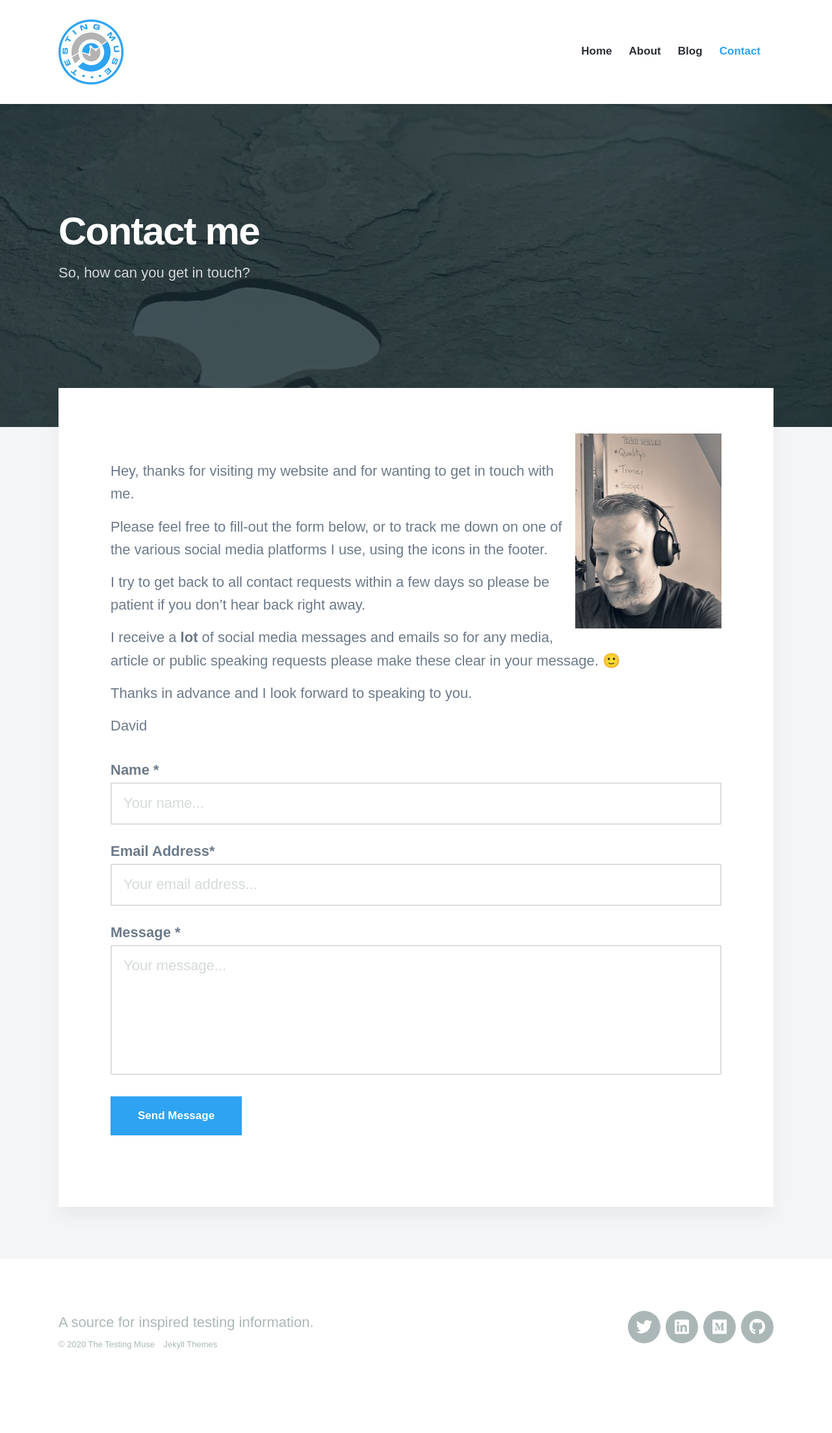
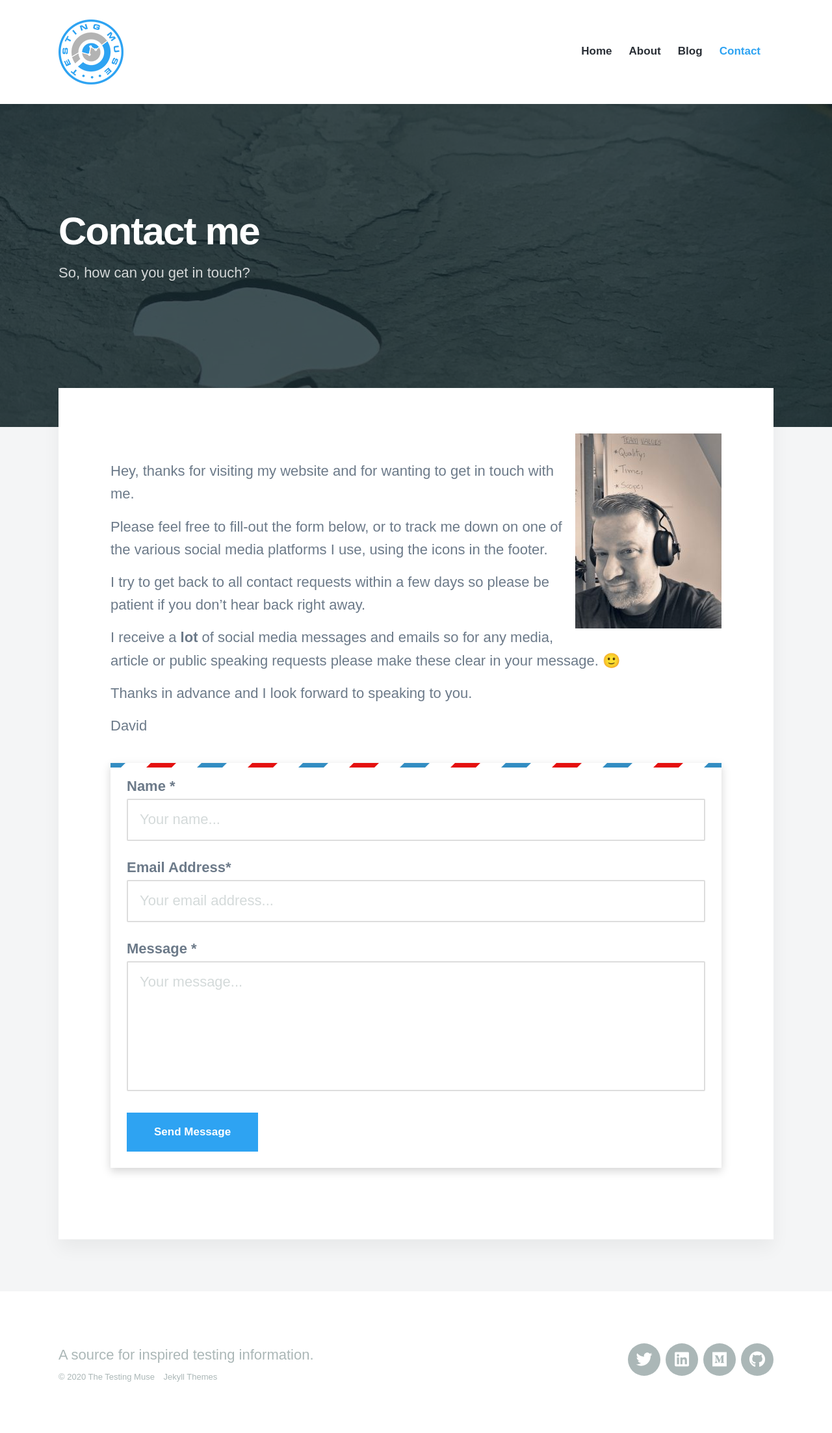
Before and after one commit to TheTestingMuse/thetestingmuse.github.io, a Jekyll site: the page built from _pages/contact.md, in a window 1280 px wide. Shown: the whole page at 65% size. Built offline with Jekyll 4.4.1, drawn with Linux system fonts in a browser that asks for light colours; nearby versions of some CDN libraries; some web fonts are replaced; before the commit the page ends 2155 px from its top, so only the background shows below that.

Commit message:
New Contact page styling

```diff
--- a/_sass/_includes/_contact-form.scss
+++ b/_sass/_includes/_contact-form.scss
@@ -7,6 +7,10 @@
 .contact-form {
 	margin: 20px auto;
 	width: 100%;
+	background: url(/images/contact-form.png) repeat-x #fff;
+	padding: 25px;
+	-webkit-box-shadow: rgba(0, 0, 0, 0.17) 0px 5px 13px;
+	box-shadow: rgba(0, 0, 0, 0.17) 0px 5px 13px;
 
 	@include mq(tabletp) {
 		margin: 30px auto;
```
Also changed, not shown: images/contact-form.png (added), 1 other file.
